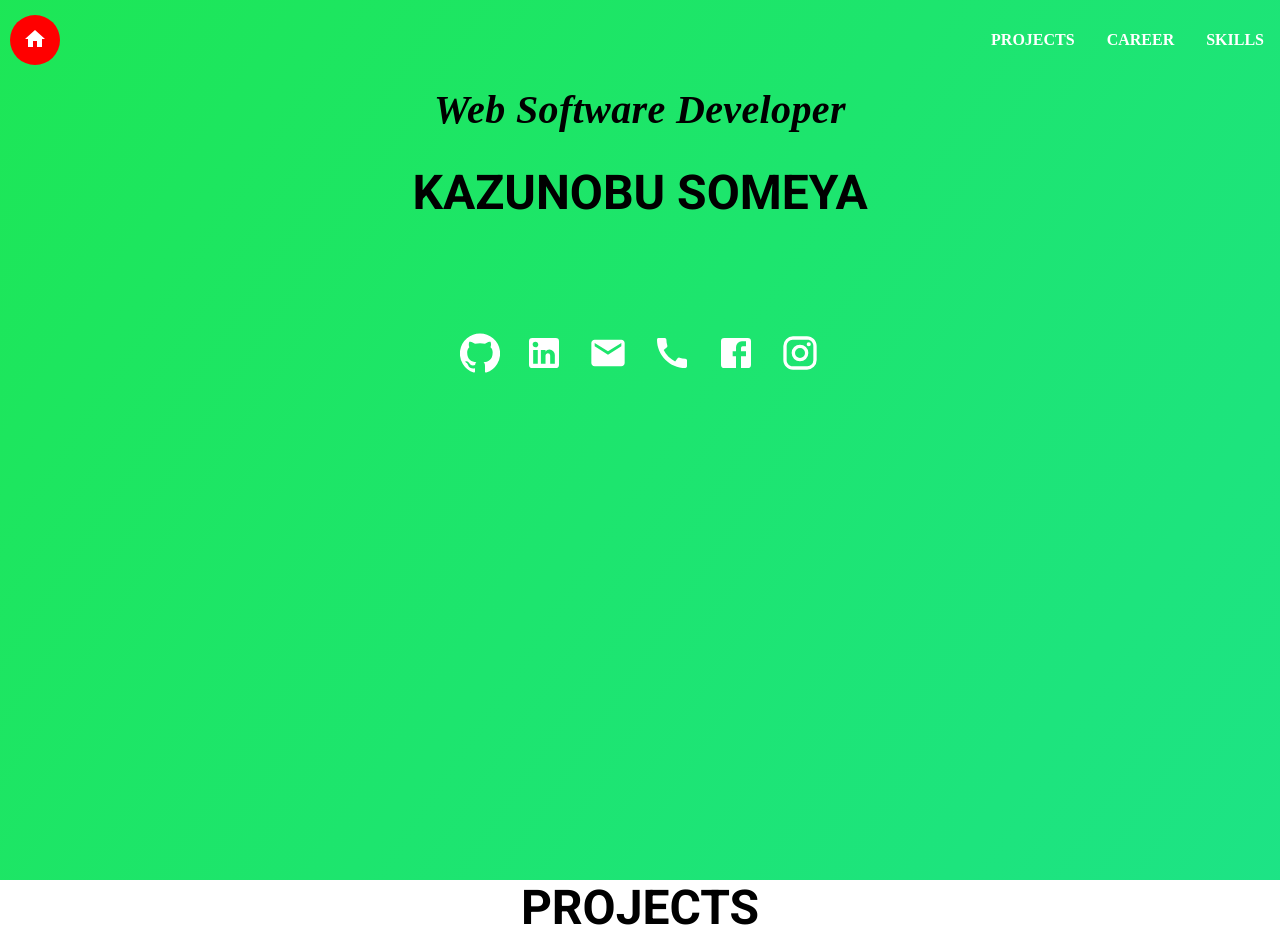
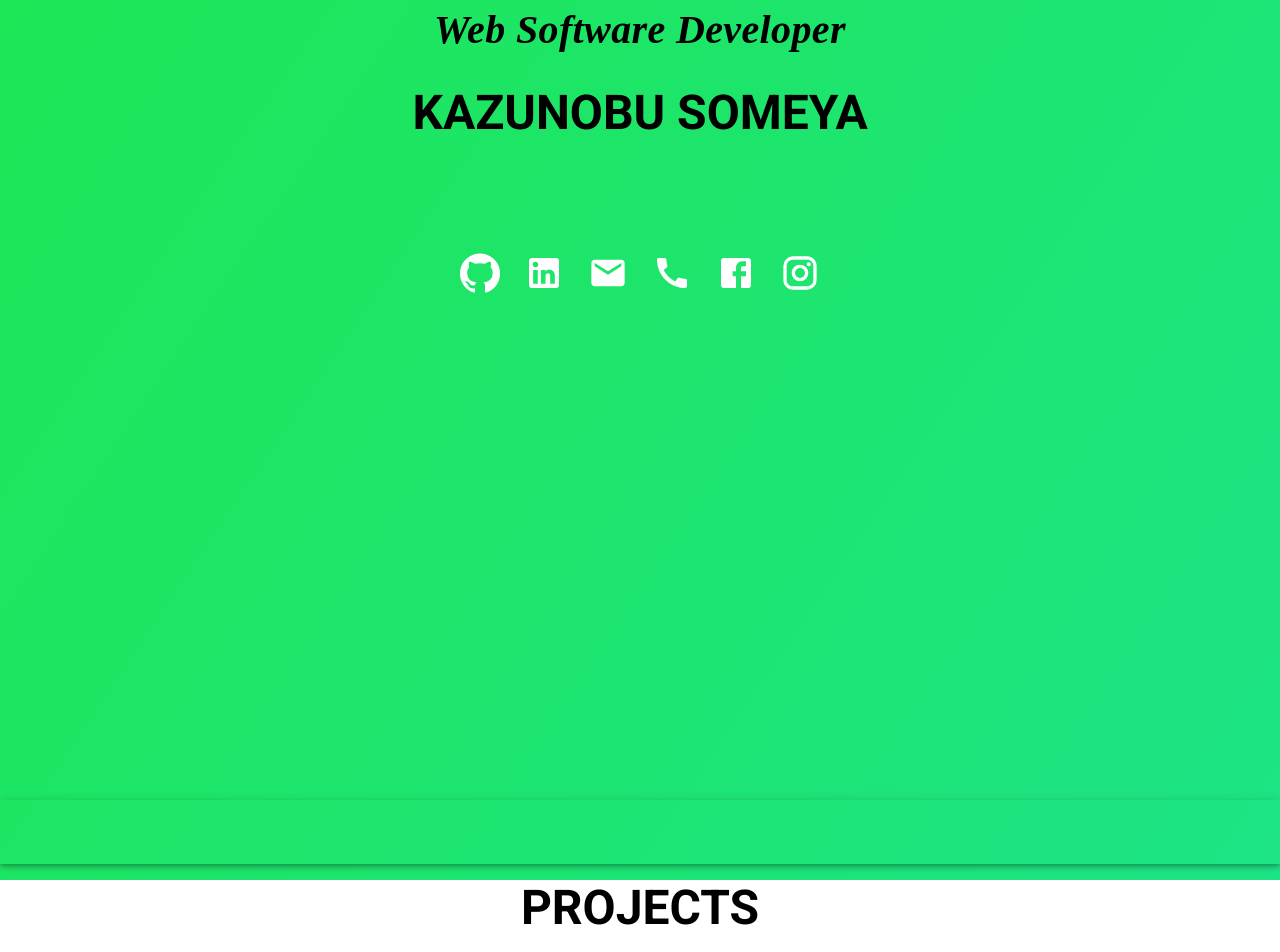
Before and after one commit to wangkalbi-gernessen/next-portfolio-website, a Next.js app: page / in a window 1280 px wide. Shown: the top 952 px of the page. Built offline with nearby package versions, Linux system fonts and the light colour scheme.

Commit message:
Change location of NavBar

```diff
--- a/components/Navbar.js
+++ b/components/Navbar.js
@@ -1,7 +1,7 @@
 import React, { useEffect, useState } from "react";
 import { Link } from 'react-scroll';
 import { makeStyles } from '@material-ui/styles';
-import { Avatar } from '@material-ui/core';
+import { Container, AppBar, Avatar, Toolbar, Tabs, Tab } from '@material-ui/core';
 import HomeIcon from '@material-ui/icons/Home';
 
 const useStyles = makeStyles({
@@ -11,6 +11,9 @@ const useStyles = makeStyles({
     position: '-webkit-sticky', /* Safari */
     position: 'sticky',
     top: 0,
+    margin: 0,
+    padding: 0,
+    flexGrow: 1
   },
   navChange: {
     width: '100%',
@@ -19,27 +22,16 @@ const useStyles = makeStyles({
     position: 'sticky',
     top: 0,
     backgroundColor: 'black',
-    zIndex: "9999"
-  },
-  nav: {
-    height: '100%',
-    display: "flex",
-    alignItems: "center",
-    justifyContent: "space-between"
+    zIndex: "9999",
+    margin: 0,
+    padding: 0,
+    flexGrow: 1
   },
   avatar: {
     width: "50px",
     height: "50px",
     backgroundColor: "red",
     marginLeft: "10px"
-  },
-  ul: {
-    padding: 0,
-    listStyle: 'none',
-    display: 'flex',
-    alignItems: 'center',
-    justifyContent: 'flex-end',
-    width: "60%"
   },
   original: {
     margin: "10px 1rem",
@@ -73,26 +65,30 @@ const Navbar = () => {
   }, [colorChange]);
 
   return(
-    <div className={colorChange ? classes.navChange : classes.navbar}>
-      <nav className={classes.nav}>
+    <Container className={colorChange ? classes.navChange : classes.navbar}>
+      <AppBar position="static" style={{background: "transparent"}}>
+        <Toolbar>
+          <Tabs indicatorColor="secondary">
+            <Tab>
               <Avatar className={classes.avatar}>
                 <Link className={classes.original} activeClass="active" to='main' spy={true} smooth={true} offset={-70} duration={500}>
                   <HomeIcon />
                 </Link>
               </Avatar>
-        <ul className={classes.ul}>
-          <li>
+            </Tab>
+            <Tab>
               <Link className={classes.original}activeClass="active" to='projects' spy={true} smooth={true} offset={-70} duration={500}>PROJECTS</Link>
-          </li>
-          <li>
+            </Tab>
+            <Tab>
               <Link className={classes.original} activeClass="active" to='career' spy={true} smooth={true} offset={-70} duration={500}>CAREER</Link>
-          </li>
-          <li>
+            </Tab>
+            <Tab>
               <Link className={classes.original} activeClass="active" to='skills' spy={true} smooth={true} offset={-70} duration={500}>SKILLS</Link>
-          </li>
-        </ul>
-      </nav>
-    </div>
+            </Tab>
+          </Tabs>
+        </Toolbar>
+      </AppBar>
+    </Container>
   );
 }
 
--- a/pages/index.js
+++ b/pages/index.js
@@ -19,8 +19,8 @@ export default function Home() {
   const classes = useStyle();
   return (
     <Container className={classes.content}>
+      <Main />
       <Navbar />
-      <Main />
       <Projects />
       <Career />
       <Skills />
```
Lines whose indentation alone changed are shown as unchanged.
